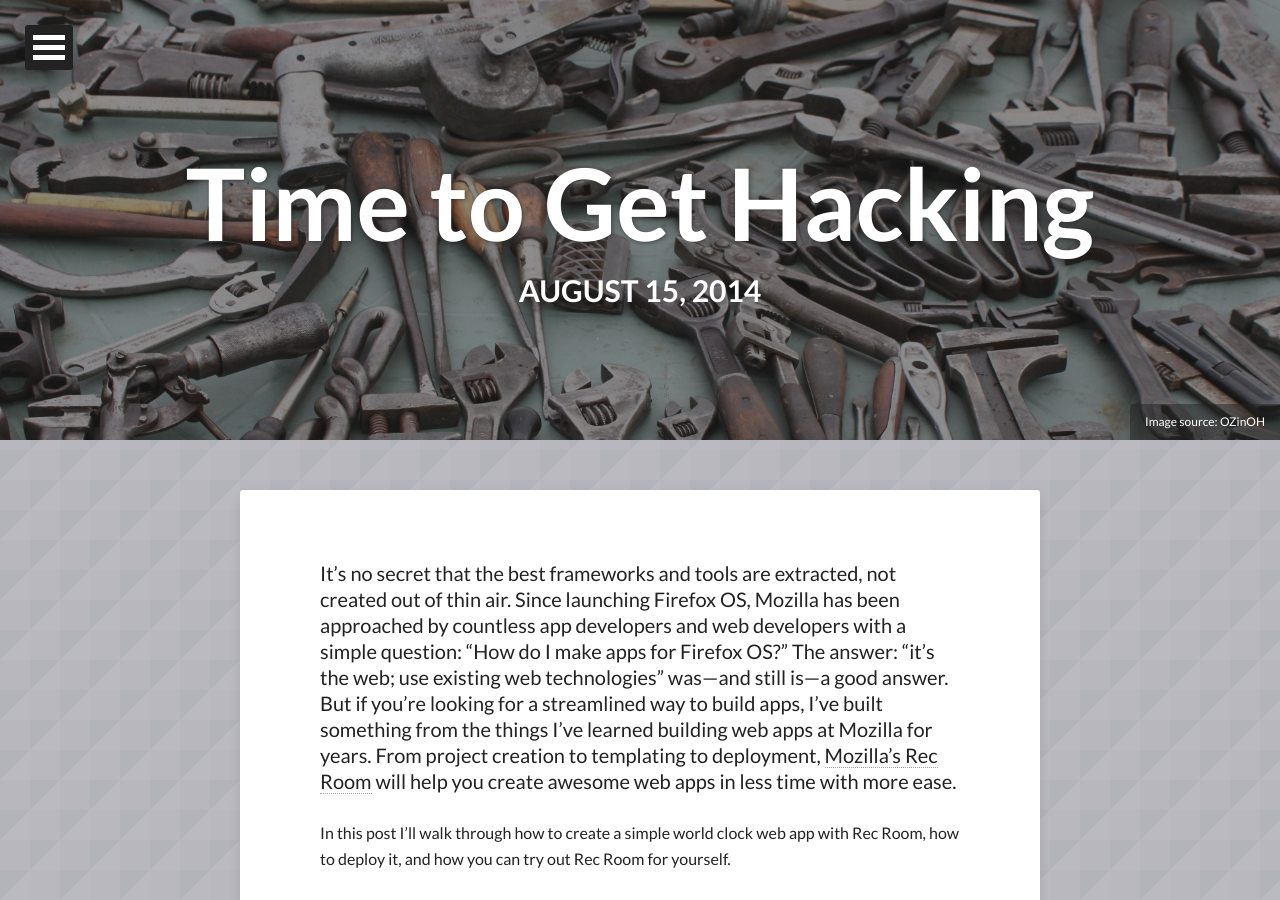
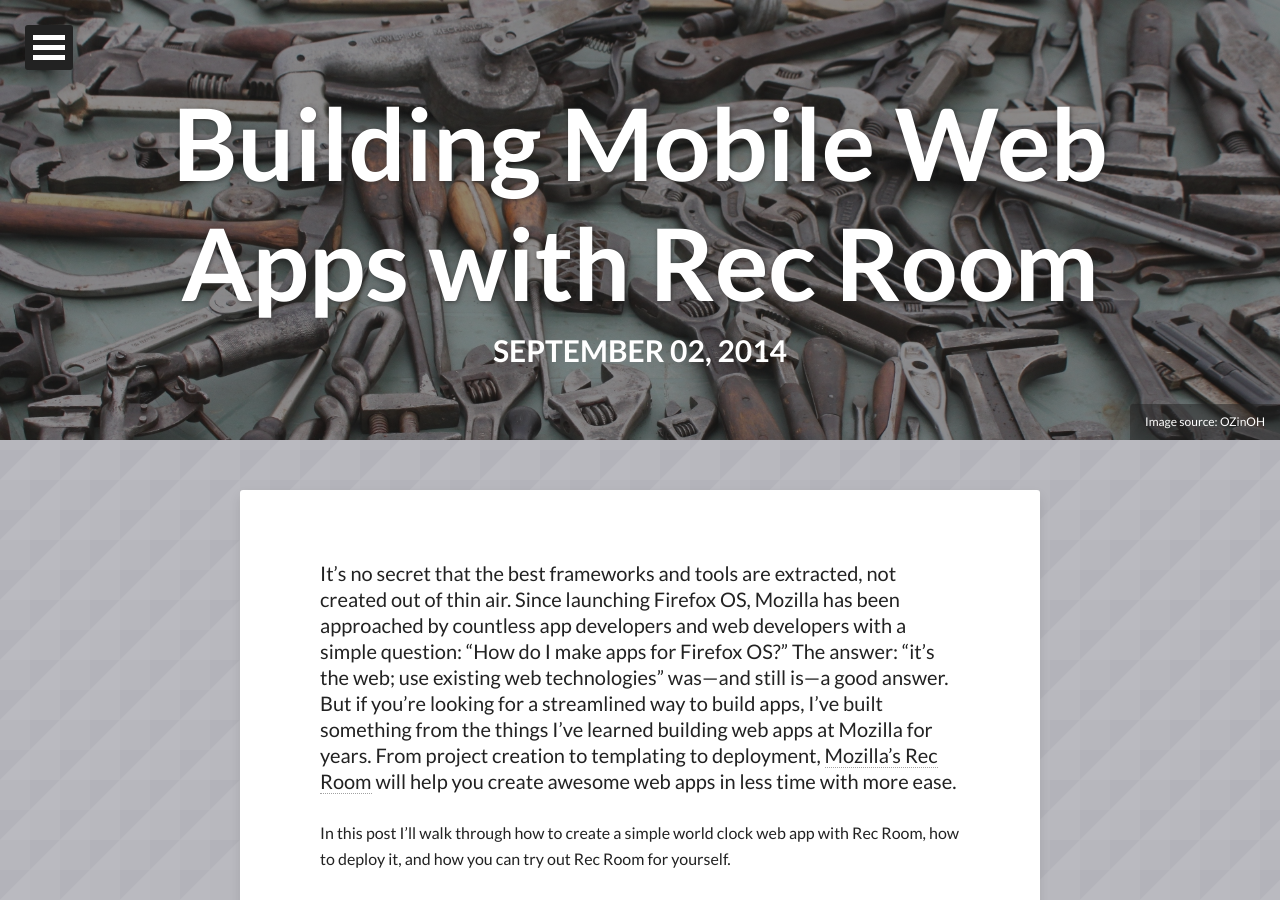
Before and after one commit to tofumatt/strongly-typed, a Jekyll site: the page built from _posts/2014-09-02-building-web-apps-with-recroom.md, in a window 1280 px wide and 900 px high. Built offline with Jekyll 4.4.1, drawn with Linux system fonts in a browser that asks for light colours; nearby versions of some CDN libraries; some of the changed text lies outside the part shown.

Commit message:
Rename and delay post for after hacks

```diff
--- a/_posts/2014-08-15-time-to-get-hacking.md
+++ b/_posts/2014-09-02-building-web-apps-with-recroom.md
@@ -1,6 +1,6 @@
 ---
 layout: post
-title: "Time to Get Hacking"
+title: "Building Mobile Web Apps with Rec Room"
 description: "The beginnings of a better way to build mobile web apps."
 tags: [open source, open web apps]
 image:
```
